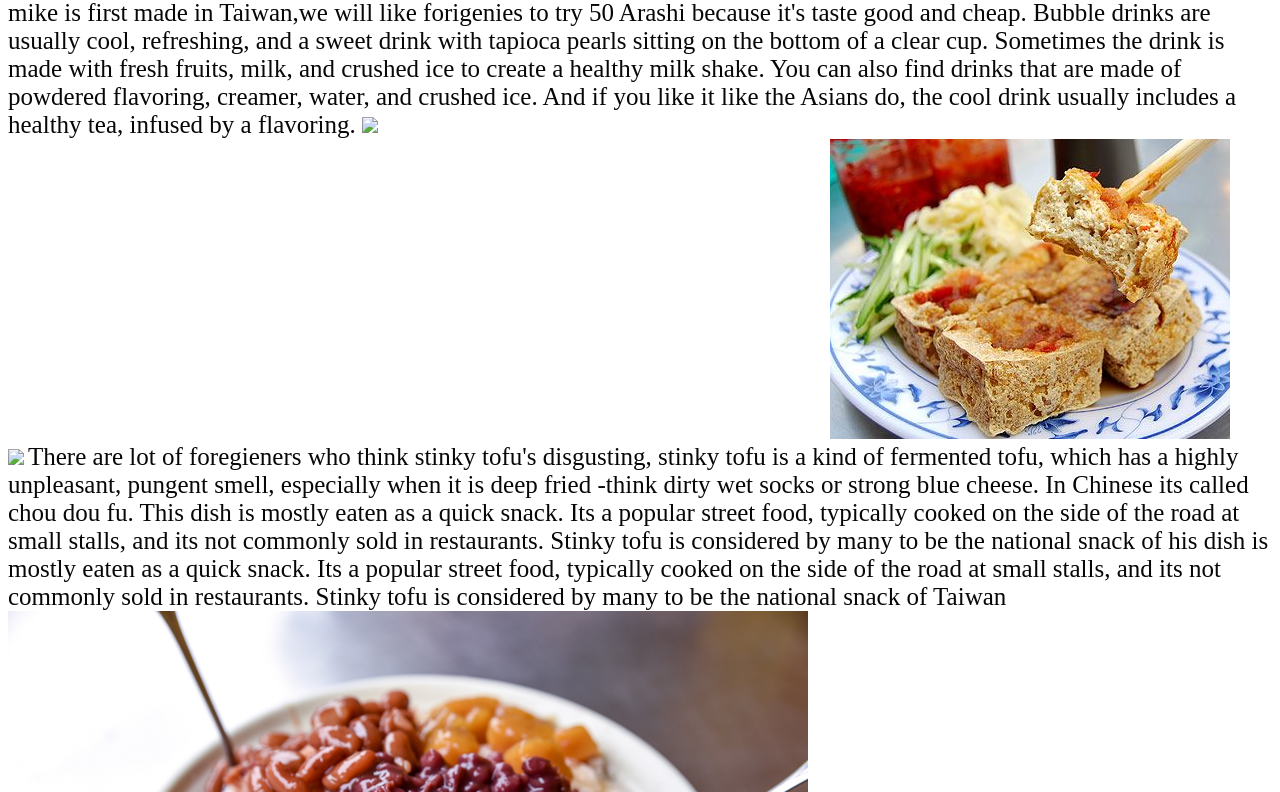
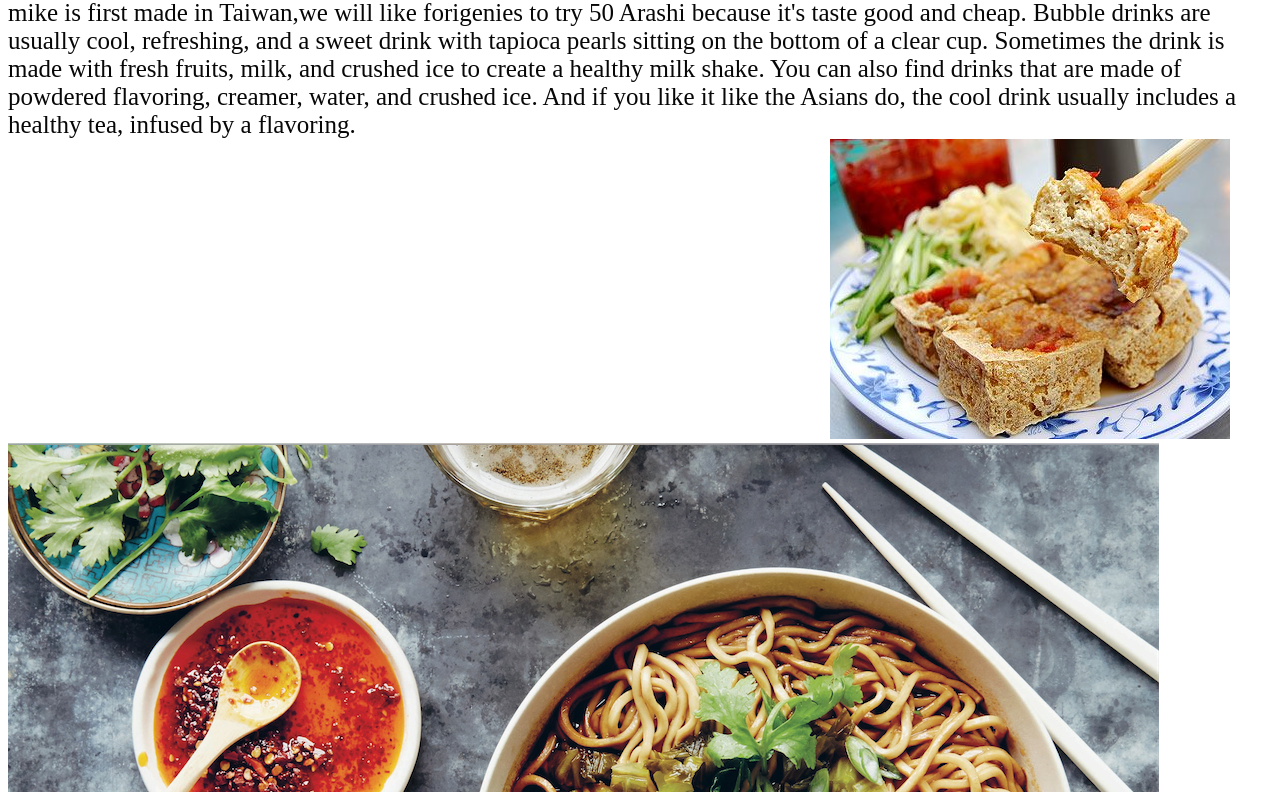
Before and after one commit to edentseng-sudo/edentseng-sudo.github.io, a plain HTML site: page index.html in a window 1280 px wide. Shown: the part 968-1760 px from the top of the page. Drawn offline with Linux system fonts and the light colour scheme.

Commit message:
Update index.html

```diff
--- a/index.html
+++ b/index.html
@@ -23,15 +23,14 @@ Talking about food here is complicated. But enjoying Taiwanese food is quite the
 <IMG src='zb-bubbletea-e1563507085711-1160x653.jpg' ID='bubblemilktea'></IMG>
 <SPAN style="padding-right: 65%"><span style= "color:#070707; font-size:25px;font-family: American Rounded MT Bold;">
 Bubble Milk Tea Theres no such thing as bubble milk tea is oth er coutries,bubble mike is first made in Taiwan,we will like forigenies to try 50 Arashi because it's taste good and cheap. Bubble drinks are usually cool, refreshing, and a sweet drink with tapioca pearls sitting on the bottom of a clear cup. Sometimes the drink is made with fresh fruits, milk, and crushed ice to create a healthy milk shake. You can also find drinks that are made of powdered flavoring, creamer, water, and crushed ice. And if you like it like the Asians do, the cool drink usually includes a healthy tea, infused by a flavoring.	 </span>
-<IMG src='17ddbc144451c1a11eec004df3e13799 (2)' ID='STINKY tofu'></IMG>
 <SPAN style="padding-left: 65%"><span style= "color:#070707; font-size:25px;font-family: American Rounded MT Bold;">
 <IMG src='stinky.jpg' ID='eden'></IMG>
 </span>
 </SPAN>
 </SPAN>
 </SPAN>
-<style: type="text/css">
-<IMG src='beefnoodles (1)' ID='beefnoodles'></IMG>
+
+<IMG src='beefnoodles.jpg' ID='beefnoodles'></IMG>
 <SPAN style="padding-left: : 65%"><span style= "color:#070707; font-size:25px;font-family: American Rounded MT Bold;">
 There are lot of foregieners who think stinky tofu's disgusting, stinky tofu is a kind of fermented tofu, which has a highly unpleasant, pungent smell, especially when it is deep fried -think dirty wet socks or strong blue cheese. In Chinese its called chou dou fu. This dish is mostly eaten as a quick snack. Its a popular street food, typically cooked on the side of the road at small stalls, and its not commonly sold in restaurants. Stinky tofu is considered by many to be the national snack of his dish is mostly eaten as a quick snack. Its a popular street food, typically cooked on the side of the road at small stalls, and its not commonly sold in restaurants. Stinky tofu is considered by many to be the national snack of Taiwan
 <IMG src='ice.jpg' ID='ice mountain'></IMG>
```
